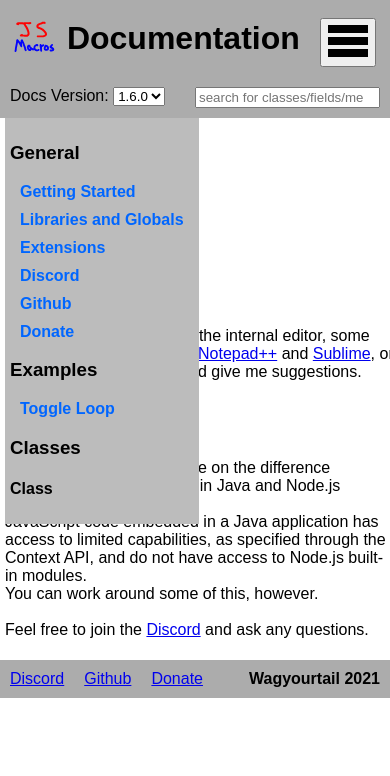
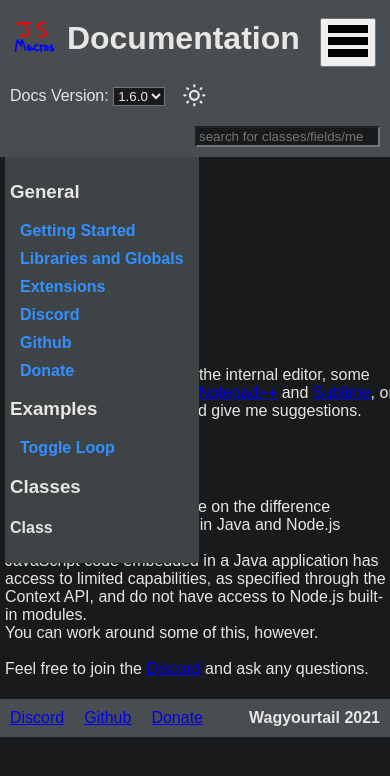
Before and after one commit to JsMacros/JsMacros, a plain HTML site: page webdoc/index.html in a window 390 px wide. Both pictures are taken after a click on the button 348 px from the left and 42 px from the top of the page. Drawn offline with Linux system fonts and the light colour scheme; no server answers.

Commit message:
add darkmode in index

```diff
--- a/webdoc/index.css
+++ b/webdoc/index.css
@@ -1,6 +1,55 @@
+/* Light Mode */
+:root, [color-mode="light"] {
+    --color1: #ACACAC;
+    --color2: #bcbcbc;
+    --color3: #ffffff;
+    --color-text: #0066FF;
+    --color-text2: #000000;
+  }
+
+  /* Dark Mode */
+  [color-mode="dark"] {
+    --color1: #474d50;
+    --color2: #3e4346;
+    --color3: #181a1b;
+    --color-text: #3391ff;
+    --color-text2: #e8e6e3;
+  }
+
+  /* Any element with the class "light--hidden" will be hidden when the site is set to Light Mode */
+:root[color-mode="light"] .light--hidden {
+    display: none;
+}
+
+/* Any element with the class "dark--hidden" will be hidden when the site is set to Dark Mode */
+:root[color-mode="dark"] .dark--hidden {
+    display: none;
+}
+
+
+
+select, input {
+    background-color: var(--color3);
+    color: var(--color-text2);
+}
+
+.color-mode__btn {
+    border-radius: .375rem;
+    border-color: var(--color2);
+    border: none;
+    color: var(--color-text2);
+    background-color: transparent;
+}
+.color-mode__btn:hover {
+    background-color: var(--color2);
+}
+
+
 body {
     font-family: Sans-Serif, serif;
     margin: 0;
+    background-color: var(--color3);
+    color: var(--color-text2);
 }
 
 code {
@@ -8,7 +57,7 @@ code {
 }
 
 .topNav {
-    background-color: #ACACAC;
+    background-color: var(--color1);
     display: flex;
     align-content: stretch;
     flex-wrap: wrap;
@@ -40,7 +89,7 @@ code {
     text-decoration: none;
     font-weight: bold;
     margin: 0;
-    color: #0066FF;
+    color: var(--color-text);
 }
 
 .searchContainer {
@@ -60,12 +109,12 @@ body > div {
 
 .sideNav {
     padding: 0px 5px;
-    background-color: #BCBCBC;
+    background-color: var(--color2);
     height: 100%;
 }
 
 #footer {
-    background-color: #ACACAC;
+    background-color: var(--color1);
     display: flex;
     align-items: center;
 }
@@ -108,7 +157,7 @@ body > div {
         background-color: rgba(0,0,0,0);
     }
     #mainNav {
-        background-color: #BCBCBC;
+        background-color: var(--color2);
         padding: 5px;
     }
     #mainNav a {
--- a/webdoc/index.html
+++ b/webdoc/index.html
@@ -1,6 +1,7 @@
 <!DOCTYPE html>
-<html lang="en-US">
+<html lang="en-US" color-mode="dark">
     <head>
+
         <title>JsMacros Docs</title>
 
         <meta name="viewport" content="width=device-width, initial-scale=1.0" />
@@ -32,6 +33,15 @@
 
         <meta name="keywords" content="JsMacros,js,macros,minecraft,macro,mod,keybind">
 
+        <script> // This code assumes a Light Mode default
+        if (
+        localStorage.getItem("color-mode") === "dark" ||
+        (window.matchMedia("(prefers-color-scheme: dark)").matches &&
+          !localStorage.getItem("color-mode"))
+      ) {
+        document.documentElement.setAttribute("color-mode", "dark");
+      }
+        </script>
         <script defer src="search.js"></script>
         <script defer src="index.js"></script>
     </head>
@@ -57,6 +67,15 @@
                         <option value="1.6.0" selected>1.6.0</option>
                     </select>
                 </label>
+                <!--- Light mode button --->
+<button class="color-mode__btn light--hidden" aria-label="Toggle light mode">
+    <svg xmlns="http://www.w3.org/2000/svg" xmlns:xlink="http://www.w3.org/1999/xlink" width="2em" height="2em" preserveAspectRatio="xMidYMid meet" viewBox="0 0 24 24" class="fill-current text-gray-200 hover:text-white h-6 w-6" aria-hidden="true"><g fill="none"><path d="M12 3v1m0 16v1m9-9h-1M4 12H3m15.364 6.364l-.707-.707M6.343 6.343l-.707-.707m12.728 0l-.707.707M6.343 17.657l-.707.707M16 12a4 4 0 1 1-8 0a4 4 0 0 1 8 0z" stroke="currentColor" stroke-width="2" stroke-linecap="round" stroke-linejoin="round" data-darkreader-inline-stroke="" style="--darkreader-inline-stroke:currentColor;"></path></g></svg>
+</button>
+
+<!--- Dark mode button --->
+<button class="color-mode__btn dark--hidden" aria-label="Toggle dark mode">
+    <svg xmlns="http://www.w3.org/2000/svg" xmlns:xlink="http://www.w3.org/1999/xlink" width="2em" height="2em" preserveAspectRatio="xMidYMid meet" viewBox="0 0 24 24" class="fill-current text-gray-200 hover:text-white h-6 w-6" aria-hidden="true"><g fill="none"><path d="M20.354 15.354A9 9 0 0 1 8.646 3.646A9.003 9.003 0 0 0 12 21a9.003 9.003 0 0 0 8.354-5.646z" stroke="currentColor" stroke-width="2" stroke-linecap="round" stroke-linejoin="round" data-darkreader-inline-stroke="" style="--darkreader-inline-stroke:currentColor;"></path></g></svg>
+</button>
                 <label for="search" class="searchContainer">
                     <input id="search" type="search" placeholder="search for classes/fields/methods" onkeyup="searchBox(this.value)" />
                 </label>
--- a/webdoc/index.js
+++ b/webdoc/index.js
@@ -1,3 +1,30 @@
+const toggleColorMode = e => {
+    // Switch to Light Mode
+    if (e.currentTarget.classList.contains("light--hidden")) {
+    	// Sets the custom HTML attribute
+    	document.documentElement.setAttribute("color-mode", "light");
+
+		//Sets the user's preference in local storage
+		localStorage.setItem("color-mode", "light")
+		return;
+	}
+
+    /* Switch to Dark Mode
+    Sets the custom HTML attribute */
+    document.documentElement.setAttribute("color-mode", "dark");
+
+	// Sets the user's preference in local storage
+	localStorage.setItem("color-mode", "dark");
+};
+
+// Get the buttons in the DOM
+const toggleColorButtons = document.querySelectorAll(".color-mode__btn");
+
+// Set up event listeners
+toggleColorButtons.forEach(btn => {
+    btn.addEventListener("click", toggleColorMode);
+});
+
 
 function populateClassSidebar() {
     classLists.innerHTML = "";
```
